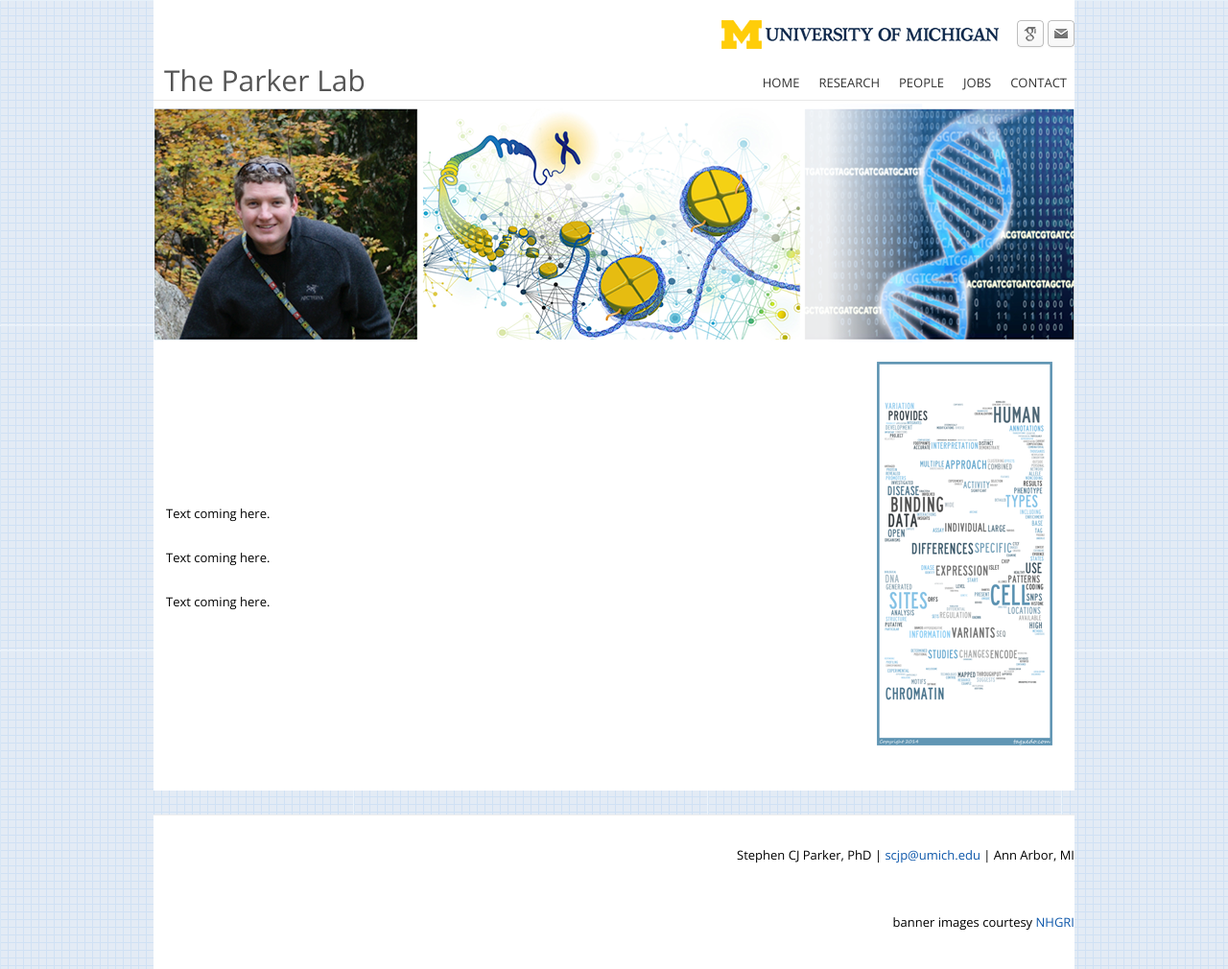
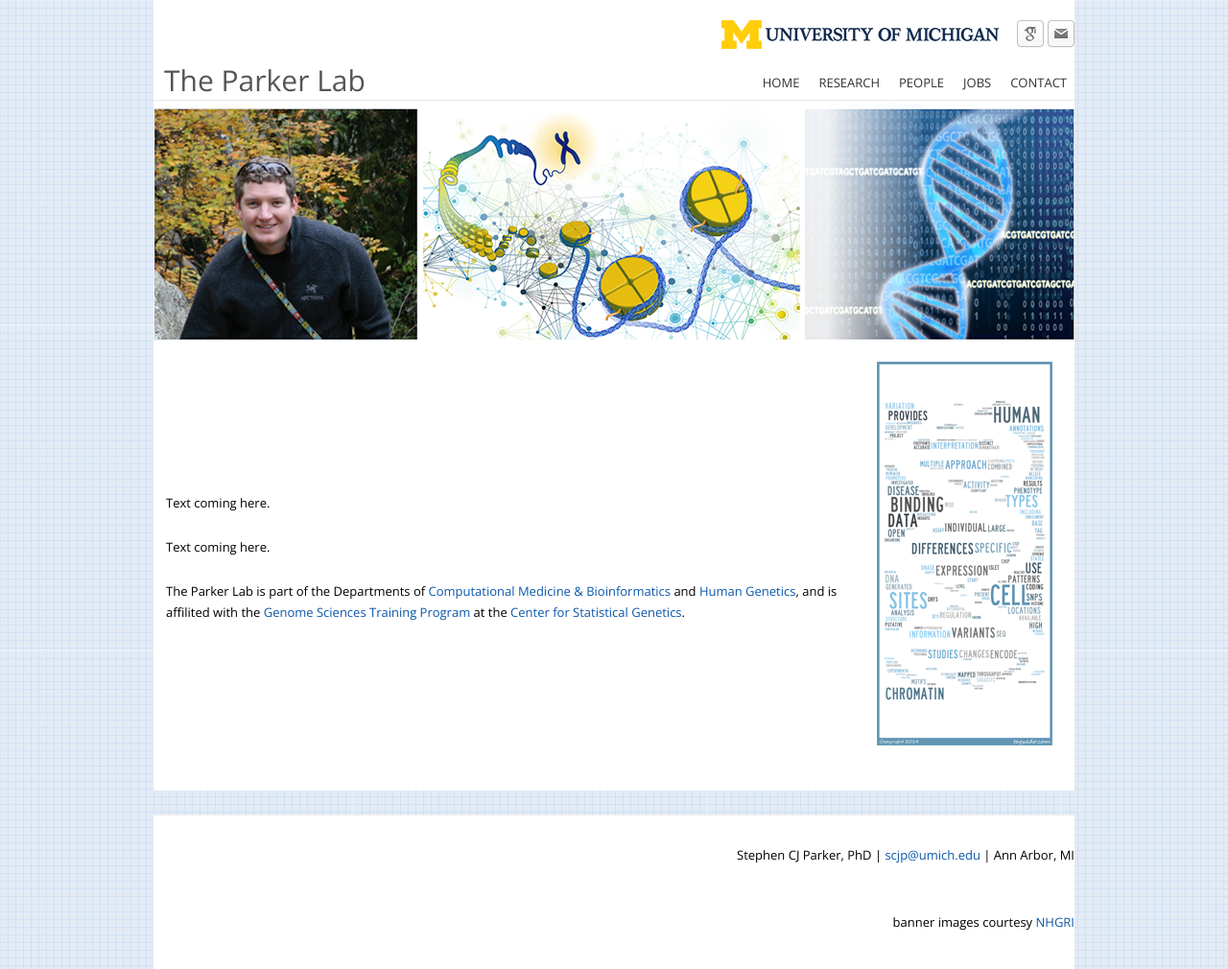
Before and after one commit to scjparker/scjparker.github.io, a Jekyll site: the page built from index.html, in a window 1280 px wide. Shown: the whole page at 96% size. Built offline with Jekyll 4.4.1, drawn with Linux system fonts in a browser that asks for light colours; nearby versions of some CDN libraries.

Commit message:
index lab affiliations update

```diff
--- a/index.html
+++ b/index.html
@@ -15,7 +15,7 @@ Text coming here.
 </p>
 <br>
 <p>
-Text coming here.
+The Parker Lab is part of the Departments of <a href="http://www.ccmb.med.umich.edu/" target='_blank'>Computational Medicine & Bioinformatics</a> and <a href="http://www.hg.med.umich.edu/" target='_blank'>Human Genetics</a>, and is affilited with the <a href="http://csg.sph.umich.edu/training/" target='_blank'>Genome Sciences Training Program</a> at the <a href="http://csg.sph.umich.edu/" target='_blank'>Center for Statistical Genetics</a>.
 </p>
 </td>
 <td width=200px>
```
